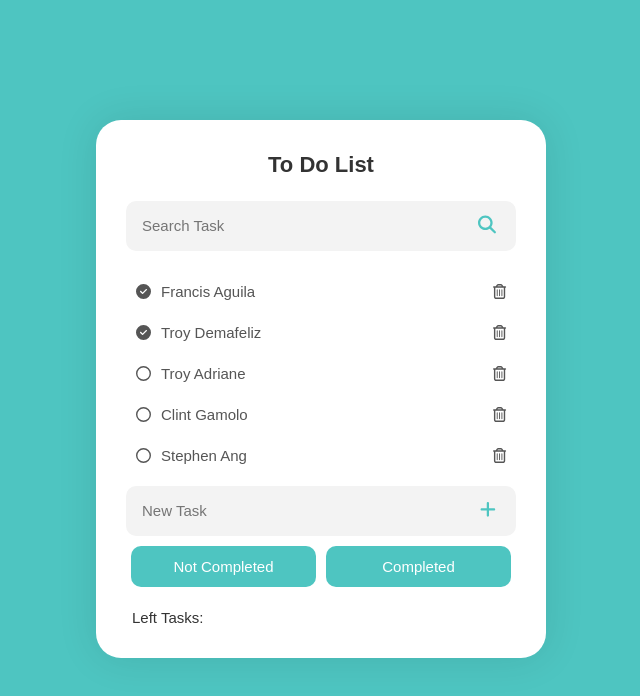
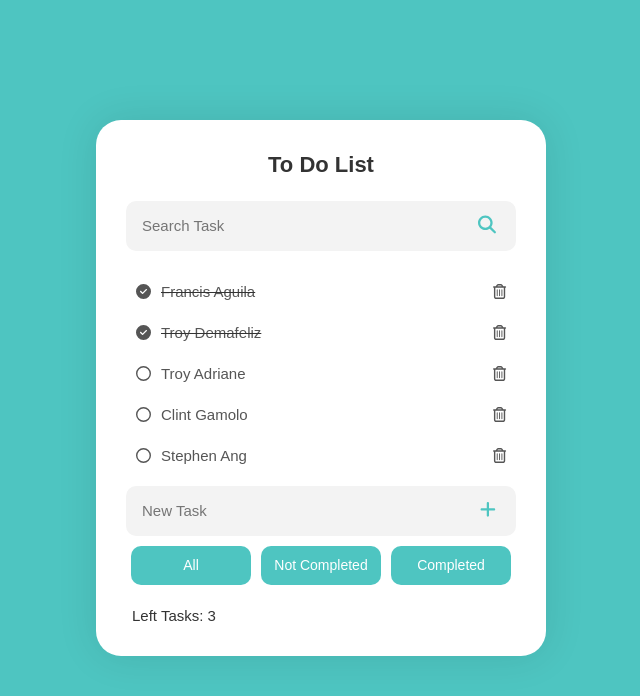
Before and after one commit to Din-Shane-Dominic-Magallanes/ToDoList, a Vue app in the folder to-do-list/: page / in a window 1280 px wide. Shown: the top 696 px of the page, without its empty margins (319-959 px from the left). Built offline with nearby package versions, Linux system fonts and the light colour scheme.

Commit message:
completed the application

```diff
--- a/to-do-list/src/assets/main.css
+++ b/to-do-list/src/assets/main.css
@@ -116,6 +116,7 @@ task
 }
 
 .filterBtns button {
+  font-size: 14px;
   width: 100%;
   background: #4ec5c1;
   color: #fff;
@@ -173,12 +174,3 @@ task items
 .taskItems button:hover {
   color: #4ec5c1;
 }
-
-.taskItems .toggle i {
-  margin: 0 10px 0 0;
-  font-size: 14px;
-}
-
-.taskItems .toggle.toggle-completed {
-  text-decoration: line-through;
-}
--- a/to-do-list/src/components/Task.vue
+++ b/to-do-list/src/components/Task.vue
@@ -7,13 +7,13 @@
       </div>
       <!-- Search -->
       <div class="search">
-          <input type="text" placeholder="Search Task" @input="tasks = searchTodo" />
+        <input type="text" placeholder="Search Task" @input="searchTodo" />
         <button><font-awesome-icon :icon="['fas', 'search']" /></button>
       </div>
       <!-- Task lists -->
       <div class="taskItems">
         <ul>
-            <li v-for="task in tasks" :key="task.id" :class="{'toggle-completed': task.completed}">
+          <li v-for="task in filteredTasks" :key="task.id" :class="{'toggle-completed': task.completed}">
             <button @click="toggle(task)"><font-awesome-icon :icon="task.completed ? ['fas', 'check-circle'] : ['far', 'circle']" /></button>
             <button @click="toggle(task)">{{ task.title }}</button>
             <button @click="deleteTodo(task.id)"><font-awesome-icon :icon="['far', 'trash-alt']" /></button>
@@ -27,12 +27,13 @@
       </div>
       <!-- Filters -->
       <div class="filterBtns">
-          <button>Not Completed</button>
-          <button>Completed</button>
+        <button @click="filterTasks('all')">All</button>
+        <button @click="filterTasks('not-completed')">Not Completed</button>
+        <button @click="filterTasks('completed')">Completed</button>
       </div>
       <!-- Left task -->
       <div class="leftTasks">
-          <span>Left Tasks: </span>
+        <span>Left Tasks: {{ leftTasks }}</span>
       </div>
     </div>
   </div>
@@ -47,36 +48,73 @@
       required: true,
     },
   },
+  data() {
+    return {
+      localTasks: [...this.tasks],
+      newTask: '',
+      searchTerm: '',
+      filter: 'all',
+    };
+  },
+  computed: {
+    filteredTasks() {
+      let tasks = this.localTasks;
 
-  methods: {
-
-    searchTodo(event) {
-      const searchTerm = event.target.value.toLowerCase();
-      return this.tasks.filter(task => task.title.toLowerCase().includes(searchTerm));
+      if (this.filter === 'completed') {
+        tasks = tasks.filter(task => task.completed);
+      } else if (this.filter === 'not-completed') {
+        tasks = tasks.filter(task => !task.completed);
       }
 
-    ,addTodo(){
+      if (this.searchTerm) {
+        tasks = tasks.filter(task =>
+          task.title.toLowerCase().includes(this.searchTerm.toLowerCase())
+        );
+      }
+
+      return tasks;
+    },
+    leftTasks() {
+      return this.localTasks.filter(task => !task.completed).length;
+    }
+  },
+  methods: {
+    searchTodo(event) {
+      this.searchTerm = event.target.value;
+    },
+    addTodo() {
       if (this.newTask.trim()) {
-        this.tasks.push({
-          id: this.tasks.length + 1,
+        this.localTasks.push({
+          id: this.localTasks.length + 1,
           title: this.newTask,
           completed: false,
-        })
+        });
         this.newTask = "";
       }
+    },
+    deleteTodo(taskId) {
+      const index = this.localTasks.findIndex(task => task.id === taskId);
+      if (index !== -1) {
+        this.localTasks.splice(index, 1);
+      }
+    },
+    toggle(task) {
+      task.completed = !task.completed;
+    },
+    filterTasks(filter) {
+      this.filter = filter;
+    }
+  },
+};
+</script>
+
+<style scoped>
+.taskItems .toggle i {
+  margin: 0 10px 0 0;
+  font-size: 14px;
 }
 
-    ,deleteTodo(taskId) {
-      const index = this.tasks.findIndex(task => task.id === taskId);
-      if (index !== -1) {
-        this.tasks.splice(index, 1);
+.taskItems .toggle-completed {
+  text-decoration: line-through;
 }
-    }
-
-    ,toggle(task){
-      task.completed = !task.completed;
-    }
-
-    }
-  };
-</script>
+</style>
```
Lines whose indentation alone changed are shown as unchanged.
